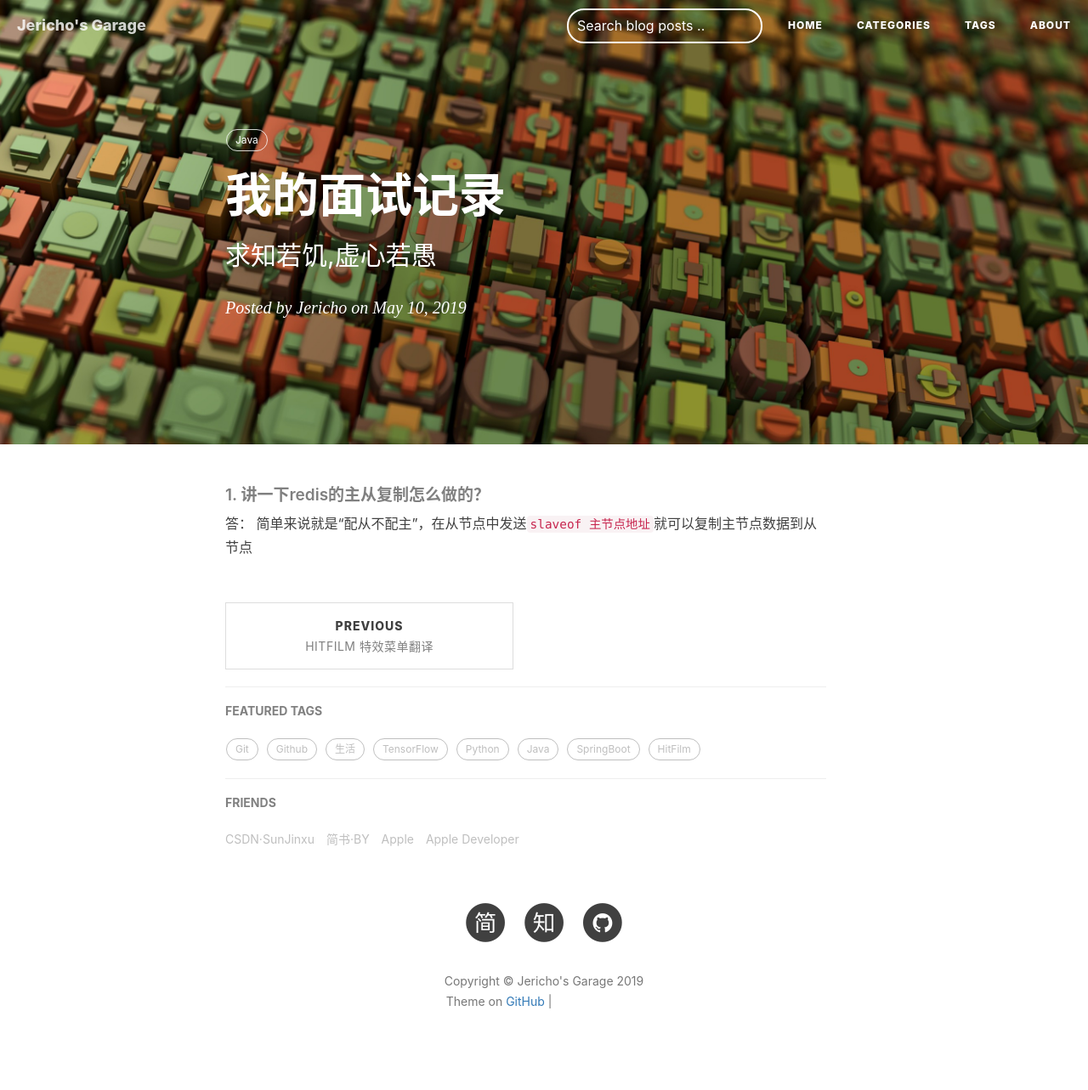
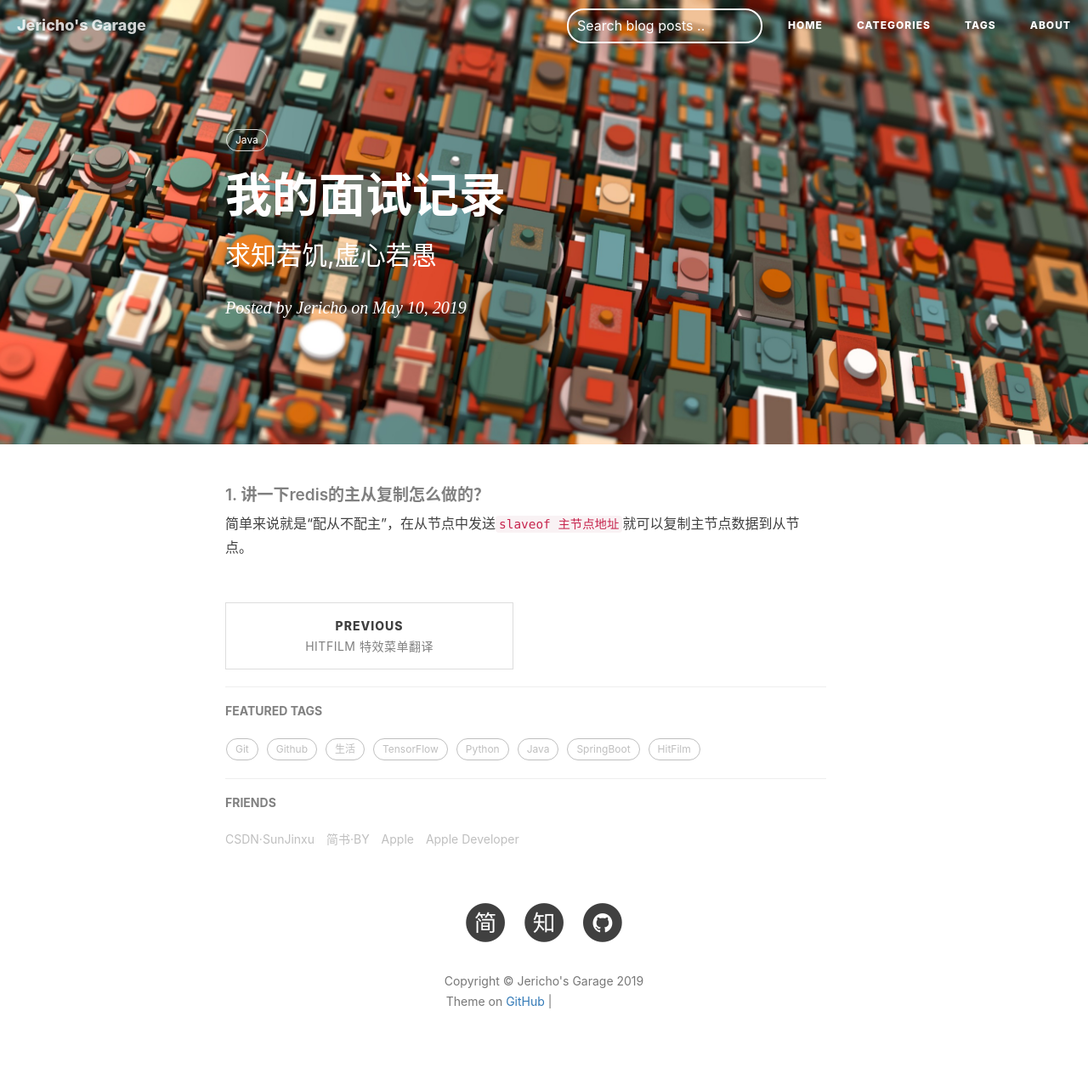
Before and after one commit to JerichoX/jerichox.github.io, a Jekyll site: the page built from _posts/2019-05-14-我的面试记录.md, in a window 1280 px wide. Shown: the whole page at 85% size. Built offline with Jekyll 4.4.1, drawn with Linux system fonts in a browser that asks for light colours; nearby versions of some CDN libraries; comment, search, counter and statistics services are not loaded; grey boxes are pictures that could not be loaded.

Commit message:
update image

```diff
--- a/_posts/2019-05-14-我的面试记录.md
+++ b/_posts/2019-05-14-我的面试记录.md
@@ -4,7 +4,7 @@ title:      我的面试记录
 subtitle:   求知若饥,虚心若愚
 date:       2019-05-10
 author:     Jericho
-header-img: img/article-pic/123125.jpg
+header-img: img/article-pic/143522.jpg
 catalog: false
 categories: Technology
 tags:
@@ -12,4 +12,4 @@ tags:
 ---
 
 ##### 1. 讲一下redis的主从复制怎么做的？
-答： 简单来说就是“配从不配主”，在从节点中发送`slaveof 主节点地址`就可以复制主节点数据到从节点<br/>
+简单来说就是“配从不配主”，在从节点中发送`slaveof 主节点地址`就可以复制主节点数据到从节点。
```
Also changed, not shown: img/article-pic/143522.jpg (added).
